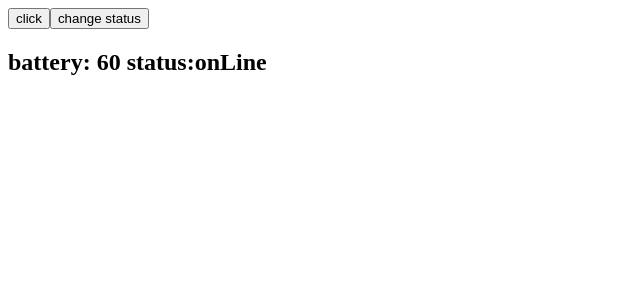
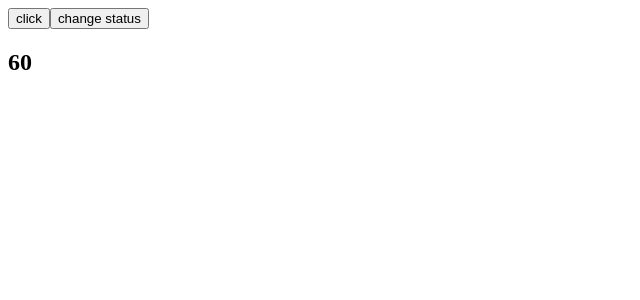
Before and after one commit to wangkaiwd/react-project, a React (Create React App) app: page / in a window 1280 px wide. Shown: the top 300 px of the page, without its empty margins (0-640 px from the left). Built offline with nearby package versions, Linux system fonts and the light colour scheme.

Commit message:
feat: contextType use in class component

```diff
--- a/src/ContextDemo.tsx
+++ b/src/ContextDemo.tsx
@@ -1,9 +1,11 @@
 import React, { Component, createContext } from 'react';
 
 // context: 地区偏好，UI主题这些数据可以通过context来管理，极大的减少了传递属性的繁琐性
+// 在正常使用中，尽可能不要使用多个context,会导致代码不易维护
 const BatteryContext = createContext(90);
 const StatusContext = createContext('onLine');
-const Middle = () => <Leaf/>;
+const Middle = () => <LeafClass/>;
+// 函数式组件通过Consumer访问函数中的参数来获取到最近的Provider提供的value值
 const Leaf = () => (
   <BatteryContext.Consumer>
     {
@@ -18,15 +20,39 @@ const Leaf = () => (
   </BatteryContext.Consumer>
 );
 
+interface LeafState {
+
+}
+
+interface LeafProps {
+
+}
+
 // 在class组件中通过contextType来访问最近的Provider提供的value值
-// 函数式组件通过Consumer访问函数中的参数来获取到最近的Provider提供的value值
+// Deprecated symbol used, consult docs for better alternative
+class LeafClass extends Component <{}, {}> {
+  static contextType = BatteryContext;
+
+  render () {
+    return (
+      <h2>
+        {this.context}
+      </h2>
+    );
+  }
+}
+
 interface StateProps {
   battery: number,
   status: 'onLine' | 'offLine'
 }
 
+interface PropProps {
+
+}
+
 // reference: https://github.com/typescript-cheatsheets/react-typescript-cheatsheet
-class ContextDemo extends Component<{}, StateProps> {
+class ContextDemo extends Component<PropProps, StateProps> {
   state: StateProps = {
     battery: 60,
     status: 'onLine'
```
